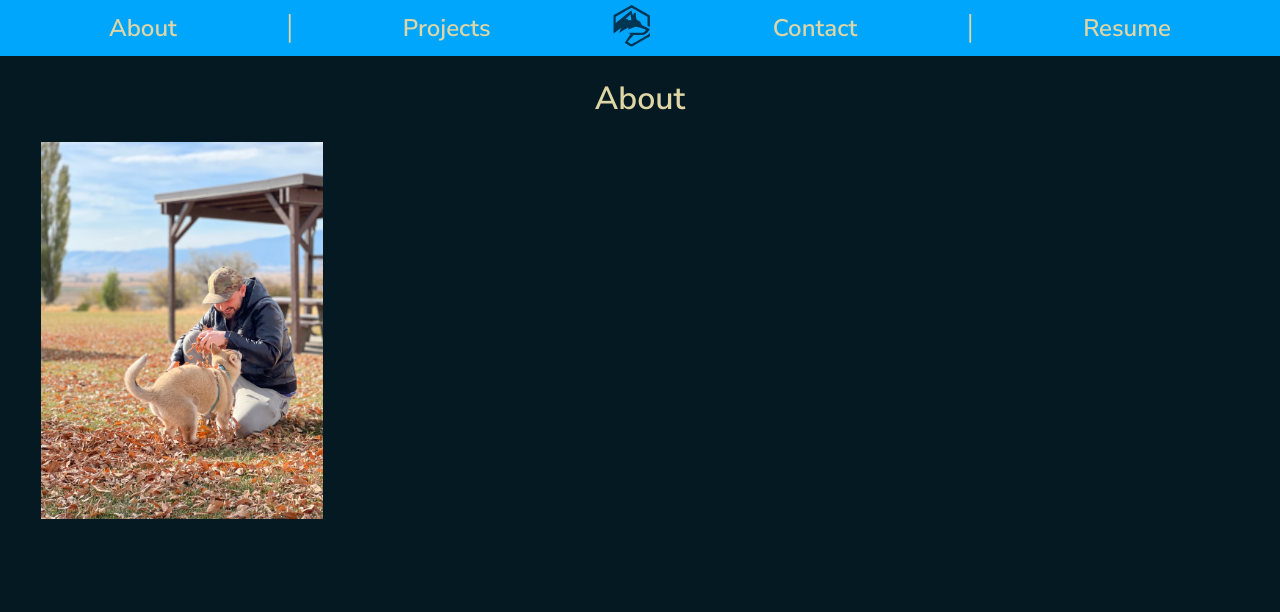
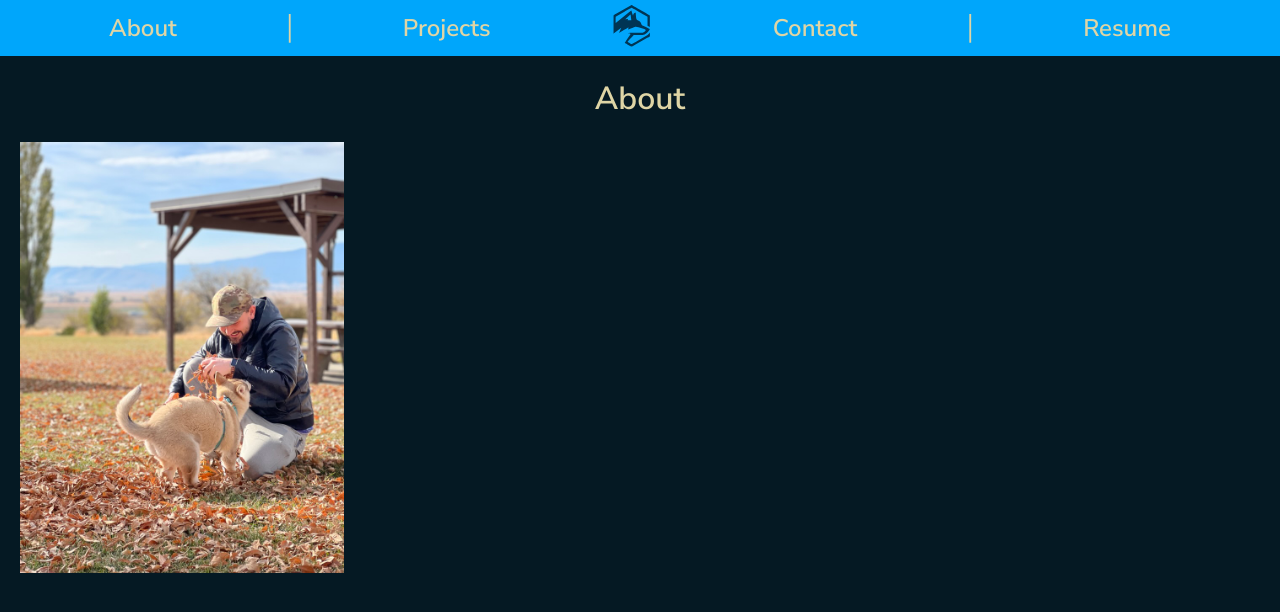
Before and after one commit to Cazier92/portfolio-react, a React (Create React App) app: page /bio in a window 1280 px wide. Shown: the top 612 px of the page. Built offline with nearby package versions, Linux system fonts and the light colour scheme.

Commit message:
get rid of unused code

```diff
--- a/src/App.jsx
+++ b/src/App.jsx
@@ -16,8 +16,8 @@ import Projects from './pages/Projects';
 import Resume from './pages/Resume';
 import ProjectDetails from './pages/ProjectDetails';
 
-// Data
-import { projectData } from './data/projectData';
+
+
 
 
 
--- a/src/components/DisplayProjects.jsx
+++ b/src/components/DisplayProjects.jsx
@@ -1,5 +1,5 @@
 import { Link } from "react-router-dom";
-import mazeImg from '../assets/maze-raider.png'
+
 
 import { projectData } from "../data/projectData";
 
--- a/src/pages/Bio.css
+++ b/src/pages/Bio.css
@@ -15,7 +15,7 @@
 }
 
 .bio-img {
-  width: 60%;
+  width: 50%;
 }
 
 h1 {
@@ -29,9 +29,11 @@ h1 {
   text-align: justify;
 }
 
+
+
 @media (min-width: 720px) {
   .bio-img {
-    width: 35%;
+    width: 40%;
   }
 
   .bio-img-text {
--- a/src/pages/Bio.jsx
+++ b/src/pages/Bio.jsx
@@ -1,4 +1,5 @@
 import BioImage from '../assets/CE13BA46-71B4-4CDE-841F-EA906B9B4B13_1_105_c.jpeg'
+
 import './Bio.css'
 
 const Bio = (props) => {
@@ -14,7 +15,7 @@ const Bio = (props) => {
         </div>
       </div>
     </>
-   );
+  );
 }
 
 export default Bio;
--- a/src/pages/ProjectDetails.css
+++ b/src/pages/ProjectDetails.css
@@ -2,9 +2,6 @@
   max-width: 50%;
 }
 
-.project-name {
-
-}
 
 .project-info {
   color: white;
--- a/src/pages/ProjectDetails.jsx
+++ b/src/pages/ProjectDetails.jsx
@@ -1,6 +1,5 @@
 import { Link } from "react-router-dom";
 
-import { projectData } from "../data/projectData";
 
 import './ProjectDetails.css'
 
```
